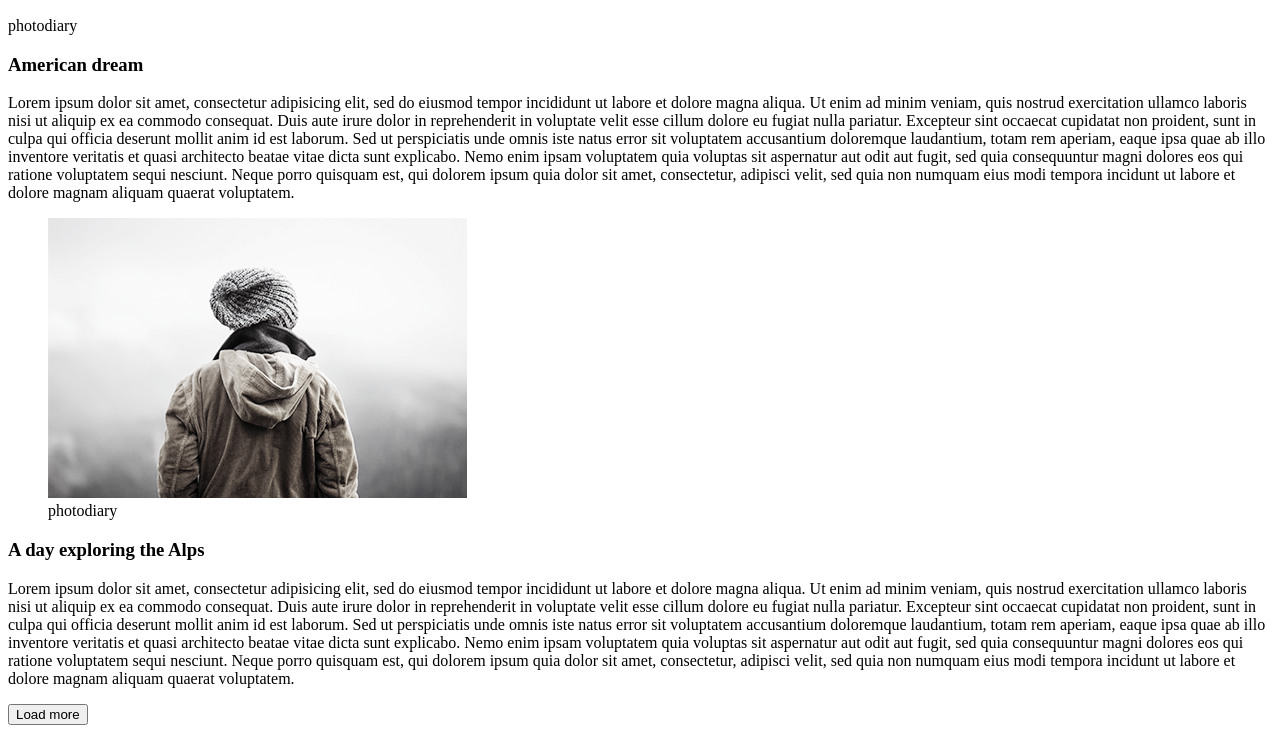
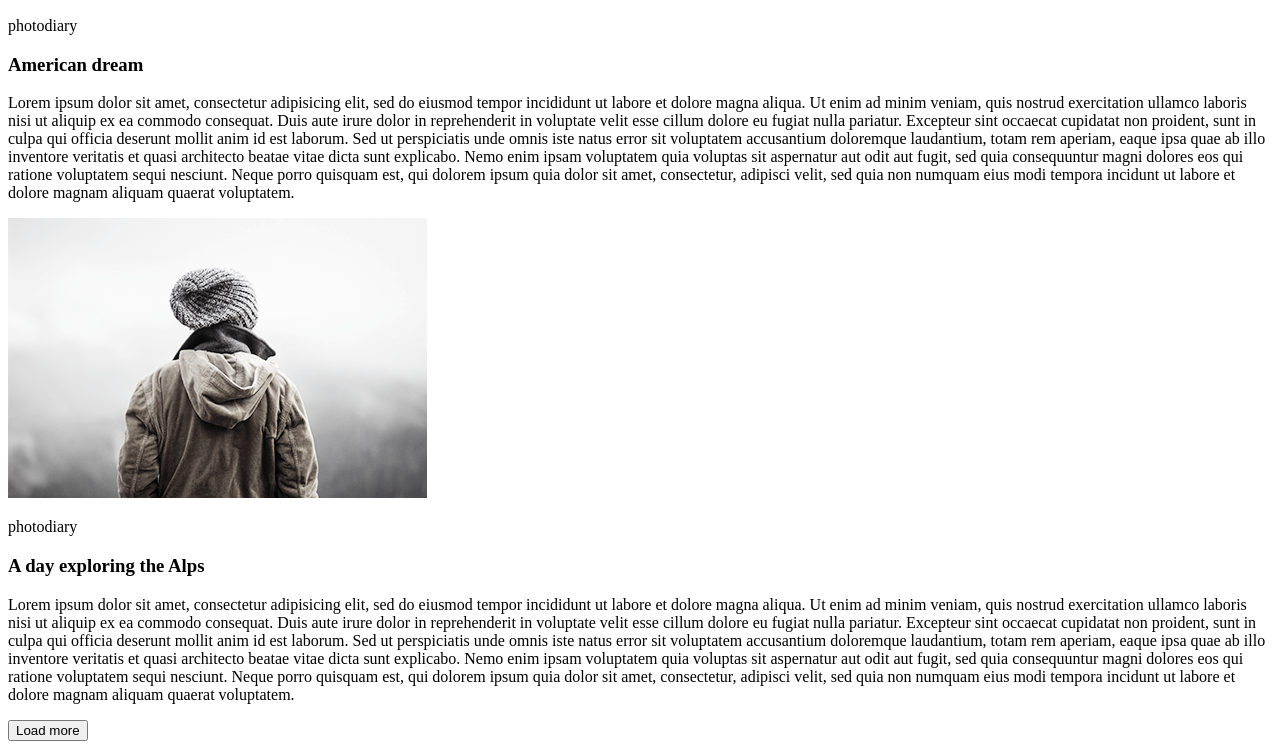
Before and after one commit to ssavelko/https-ssavelko.github.io, a plain HTML site: page module-01-02/index.html in a window 1280 px wide. Shown: the part 1389-2138 px from the top of the page. Drawn offline with Linux system fonts and the light colour scheme.

Commit message:
delit tags figure and figcaption

```diff
--- a/module-01-02/index.html
+++ b/module-01-02/index.html
@@ -94,10 +94,8 @@
     </article>
 
     <article>
-      <figure>
        <img src="img/photodiary1.png" alt="man on the background of mountains">
-       <figcaption>photodiary</figcaption>
-      </figure>
+       <p>photodiary</p>
        <h3>A day exploring the Alps</h3>
        <p>Lorem ipsum dolor sit amet, consectetur adipisicing elit,
             sed do eiusmod tempor incididunt ut labore et dolore magna aliqua.
```
